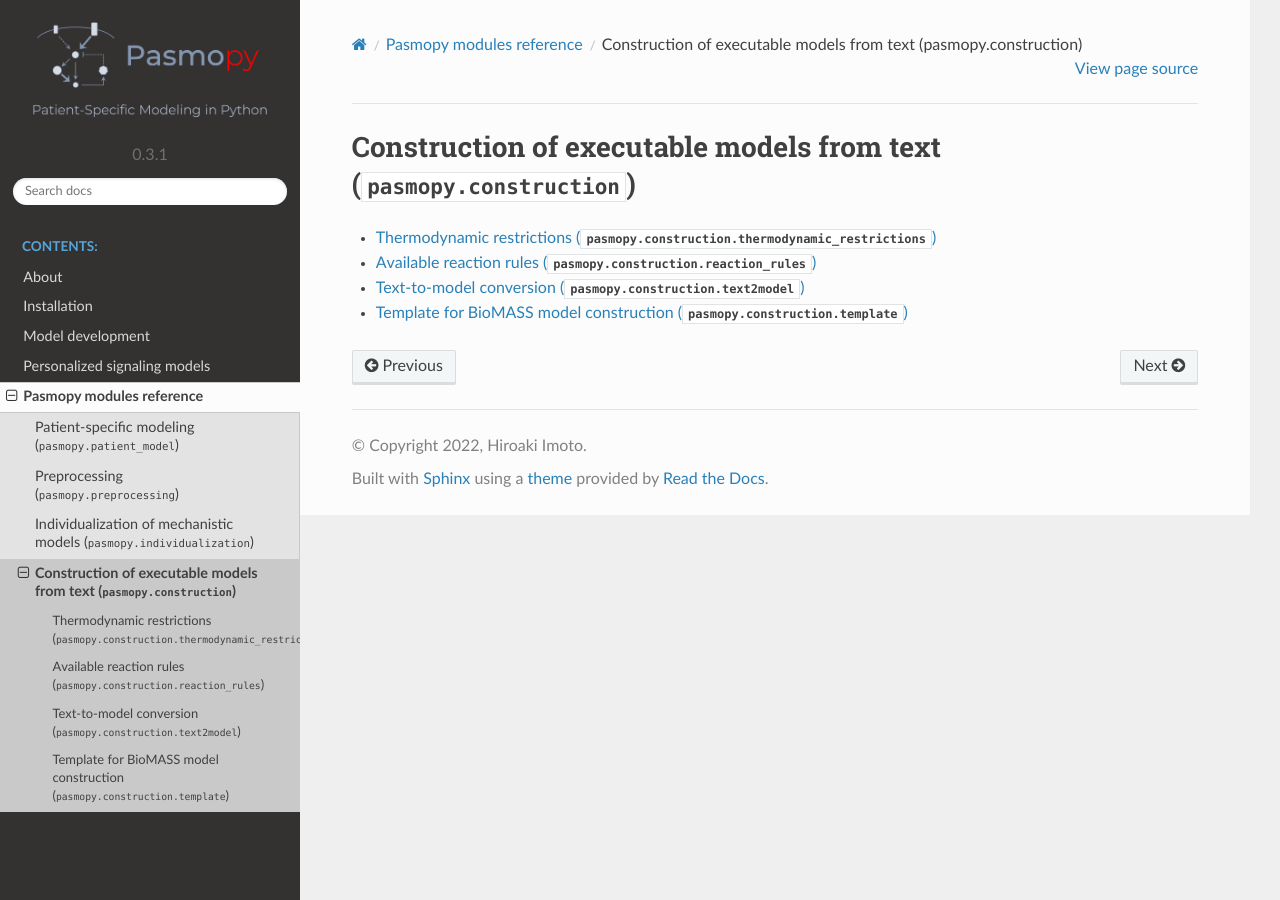
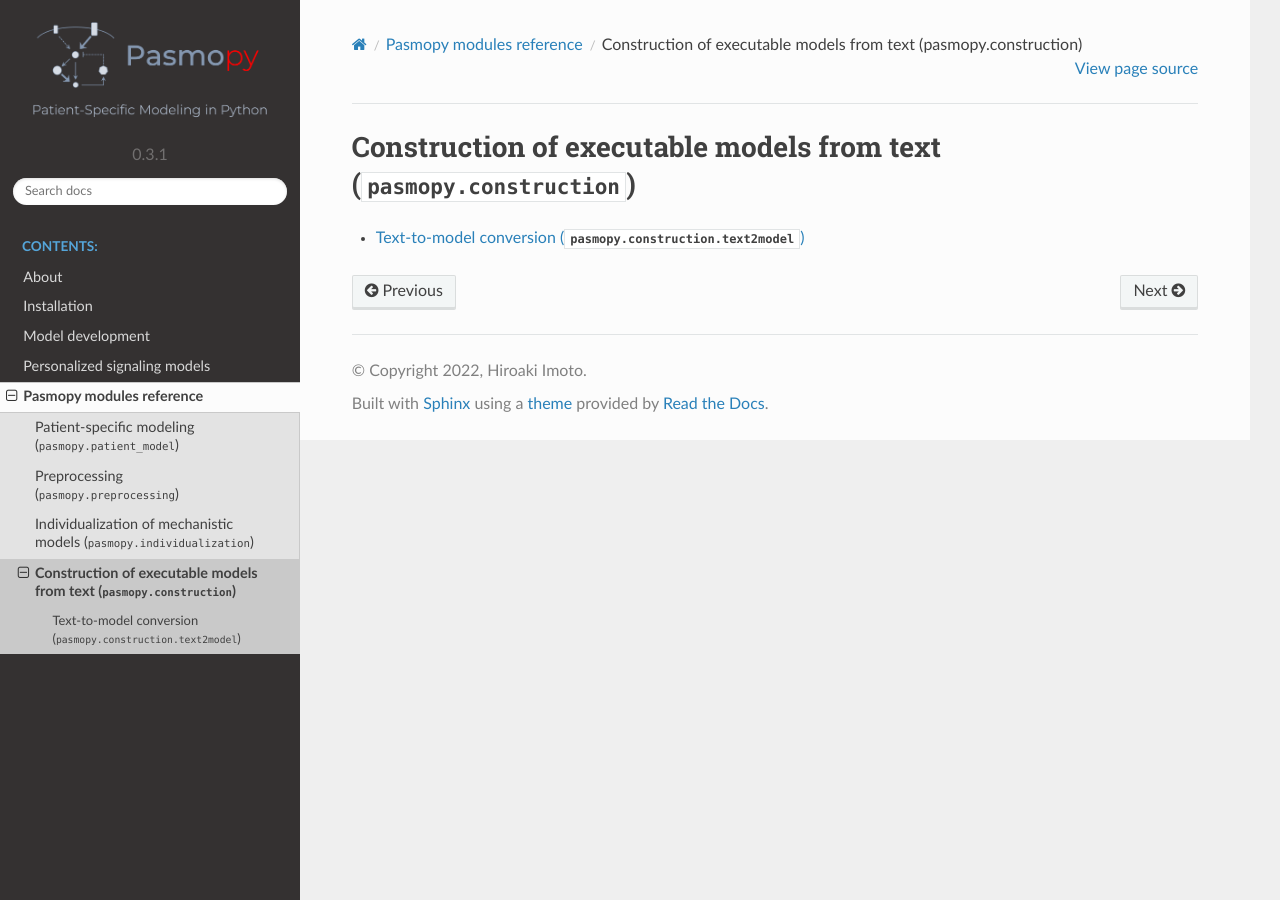
Before and after one commit to pasmopy/pasmopy, a Sphinx documentation site: the page built from docs/modules/construction.rst, in a window 1280 px wide. Built offline with Sphinx 7.4.7 and the Read the Docs theme 2.0.0, drawn with Linux system fonts in a browser that asks for light colours.

Commit message:
Migrate text2model docs

```diff
--- a/docs/modules/construction.rst
+++ b/docs/modules/construction.rst
@@ -2,9 +2,6 @@
 ============================================================================
 
 .. toctree::
-   :maxdepth: 3
+   :maxdepth: 1
 
-   thermodynamic_restrictions
-   reaction_rules
    text2model
-   template
--- a/docs/modules/reaction_rules.rst
+++ /dev/null
@@ -1,6 +0,0 @@
-Available reaction rules (:py:mod:`pasmopy.construction.reaction_rules`)
-------------------------------------------------------------------------
-
-.. autoclass:: pasmopy.construction.reaction_rules.ReactionRules
-   :members: _bind_and_dissociate, dimerize, bind, is_dissociated, is_phosphorylated, is_dephosphorylated, phosphorylate, dephosphorylate, transcribe, synthesize, is_synthesized, degrade, is_degraded, translocate, user_defined
-   :member-order: bysource
--- a/docs/modules/text2model.rst
+++ b/docs/modules/text2model.rst
@@ -1,5 +1,2 @@
 Text-to-model conversion (:py:mod:`pasmopy.construction.text2model`)
 --------------------------------------------------------------------
-
-.. autoclass:: pasmopy.construction.text2model.Text2Model
-   :members: convert, to_markdown, register_word
--- a/docs/modules/thermodynamic_restrictions.rst
+++ /dev/null
@@ -1,5 +0,0 @@
-Thermodynamic restrictions (:py:mod:`pasmopy.construction.thermodynamic_restrictions`)
---------------------------------------------------------------------------------------
-
-.. autoclass:: pasmopy.construction.thermodynamic_restrictions.ThermodynamicRestrictions
-   :members:
```
Also changed, not shown: docs/modules/template.rst (deleted, +0 -20 lines).
